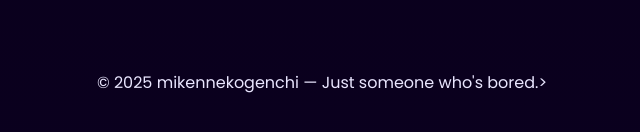
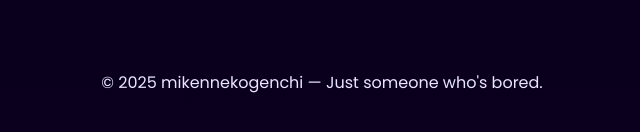
Before and after one commit to yukitamaguri/01, a plain HTML site: page index.html in a window 1280 px wide. Shown: the part 4318-4450 px from the top of the page, 318-958 px from the left. Drawn offline with Linux system fonts and the light colour scheme.

Commit message:
Fix footer HTML closing tag

```diff
--- a/index.html
+++ b/index.html
@@ -246,7 +246,7 @@ border:1px solid rgba(155,77,255,0.05);backdrop-filter:blur(6px);}
   </div></section>
 </main>
 
-<footer><div class="section-inner">© <span id="year"></span> mikennekogenchi — Just someone who's bored.></footer>
+<footer><div class="section-inner">© <span id="year"></span> mikennekogenchi — Just someone who's bored.</footer>
 <div id="msgPopup">Pesan berhasil dikirim!</div>
 
 <script>
```
